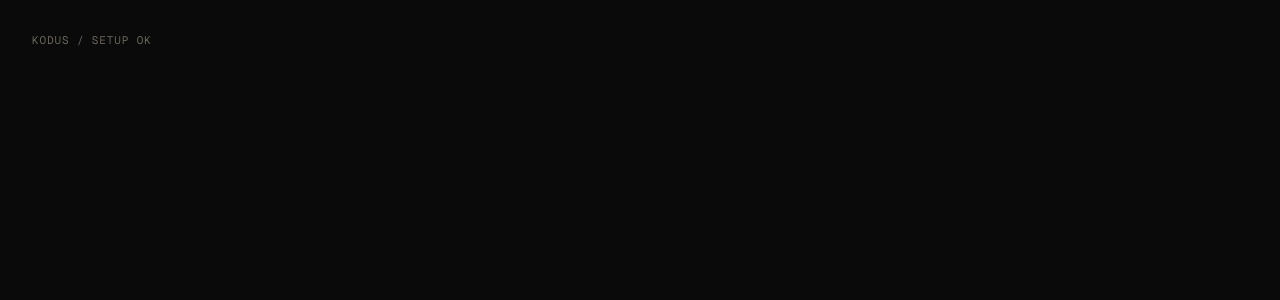
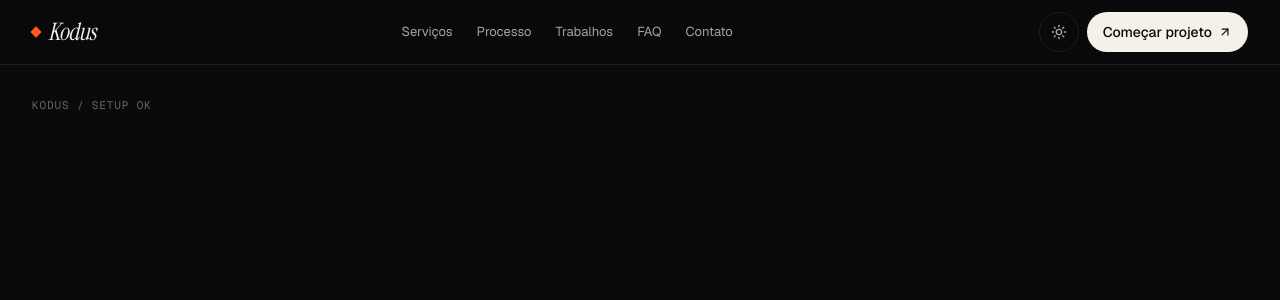
Before and after one commit to GapdmmDev/Kodus-Design, a Next.js app: page / in a window 1280 px wide. Shown: the top 300 px of the page. Built offline with nearby package versions, Linux system fonts and the light colour scheme.

Commit message:
feat(landing): nav

```diff
--- a/src/app/page.tsx
+++ b/src/app/page.tsx
@@ -1,6 +1,13 @@
+import { Nav } from "@/components/landing/Nav";
+
 export default function Home() {
   return (
-    <main className="min-h-screen" style={{ background: "var(--bg)", color: "var(--fg)" }}>
+    <>
+      <Nav />
+      <main
+        className="min-h-screen"
+        style={{ background: "var(--bg)", color: "var(--fg)" }}
+      >
         <p
           style={{
             fontFamily: "var(--font-mono)",
@@ -14,5 +21,6 @@ export default function Home() {
           Kodus / Setup OK
         </p>
       </main>
+    </>
   );
 }
--- /dev/null
+++ b/src/components/landing/Nav.tsx
@@ -0,0 +1,223 @@
+"use client";
+import { useState, useEffect, useCallback } from "react";
+import Link from "next/link";
+import { Menu, X, ArrowUpRight } from "lucide-react";
+import { motion, AnimatePresence } from "framer-motion";
+import { Container } from "@/components/ui/container";
+import { ThemeToggle } from "@/components/theme/theme-toggle";
+import { nav } from "@/lib/content";
+import { cn } from "@/lib/cn";
+
+function Logo({ onClick }: { onClick?: () => void }) {
+  return (
+    <Link
+      href="/"
+      onClick={onClick}
+      className="flex items-center gap-2 select-none"
+      aria-label="Kodus — página inicial"
+    >
+      <span
+        className="block h-2 w-2 rotate-45 bg-[var(--accent)]"
+        aria-hidden="true"
+      />
+      <span className="display italic text-2xl leading-none tracking-tight text-[var(--fg)]">
+        {nav.logo}
+      </span>
+    </Link>
+  );
+}
+
+export function Nav() {
+  const [open, setOpen] = useState(false);
+  const close = useCallback(() => setOpen(false), []);
+
+  // Scroll lock when drawer is open
+  useEffect(() => {
+    if (open) {
+      document.body.style.overflow = "hidden";
+    } else {
+      document.body.style.overflow = "";
+    }
+    return () => {
+      document.body.style.overflow = "";
+    };
+  }, [open]);
+
+  // Close on Escape key
+  useEffect(() => {
+    const onKey = (e: KeyboardEvent) => {
+      if (e.key === "Escape") close();
+    };
+    document.addEventListener("keydown", onKey);
+    return () => document.removeEventListener("keydown", onKey);
+  }, [close]);
+
+  return (
+    <>
+      {/* ── Sticky bar ─────────────────────────────────────────────────── */}
+      <header
+        className={cn(
+          "sticky top-0 z-50 border-b border-[var(--line)]",
+          "pt-[env(safe-area-inset-top)]",
+        )}
+        style={{
+          background: "color-mix(in oklch, var(--bg) 75%, transparent)",
+          backdropFilter: "blur(14px)",
+          WebkitBackdropFilter: "blur(14px)",
+        }}
+      >
+        <Container>
+          <div className="flex h-14 items-center justify-between min-[980px]:h-16">
+            <Logo />
+
+            {/* Desktop nav links */}
+            <nav
+              aria-label="Navegação principal"
+              className="hidden items-center gap-6 min-[980px]:flex"
+            >
+              {nav.links.map((link) => (
+                <Link
+                  key={link.href}
+                  href={link.href}
+                  className="text-[13px] text-[var(--fg-dim)] transition-colors duration-150 hover:text-[var(--fg)]"
+                >
+                  {link.label}
+                </Link>
+              ))}
+            </nav>
+
+            {/* Right-side actions */}
+            <div className="flex items-center gap-2">
+              <ThemeToggle />
+
+              {/* CTA — text + icon ≥480px, icon-only below */}
+              <Link
+                href={nav.cta.href}
+                className={cn(
+                  "group flex h-10 min-w-10 items-center justify-center gap-1.5 rounded-full px-4",
+                  "bg-[var(--fg)] text-sm font-medium text-[var(--bg)]",
+                  "transition-colors duration-200 hover:bg-[var(--accent)] hover:text-white",
+                  "focus-visible:outline-none focus-visible:ring-2 focus-visible:ring-[var(--accent)] focus-visible:ring-offset-2 focus-visible:ring-offset-[var(--bg)]",
+                  // icon-only below 480px: remove text padding
+                  "max-[480px]:px-2.5",
+                )}
+              >
+                <span className="hidden min-[480px]:inline">{nav.cta.label}</span>
+                <ArrowUpRight
+                  size={14}
+                  className="shrink-0 transition-transform duration-150 group-hover:translate-x-px group-hover:-translate-y-px"
+                  aria-hidden="true"
+                />
+              </Link>
+
+              {/* Hamburger — visible below 980px */}
+              <button
+                className={cn(
+                  "flex h-11 w-11 items-center justify-center rounded-full",
+                  "border border-[var(--line)] text-[var(--fg-dim)]",
+                  "transition-colors duration-150 hover:border-[var(--line-strong)] hover:text-[var(--fg)]",
+                  "focus-visible:outline-none focus-visible:ring-2 focus-visible:ring-[var(--accent)] focus-visible:ring-offset-2 focus-visible:ring-offset-[var(--bg)]",
+                  "min-[980px]:hidden",
+                )}
+                aria-label={open ? "Fechar menu" : "Abrir menu"}
+                aria-expanded={open}
+                aria-controls="mobile-drawer"
+                onClick={() => setOpen((v) => !v)}
+              >
+                <Menu size={20} aria-hidden="true" />
+              </button>
+            </div>
+          </div>
+        </Container>
+      </header>
+
+      {/* ── Mobile drawer ──────────────────────────────────────────────── */}
+      <AnimatePresence>
+        {open && (
+          <motion.div
+            id="mobile-drawer"
+            role="dialog"
+            aria-modal="true"
+            aria-label="Menu de navegação"
+            className={cn(
+              "fixed inset-0 z-[60] flex flex-col bg-[var(--bg)]",
+              "px-8 pb-[max(32px,env(safe-area-inset-bottom))]",
+              "pt-[max(24px,env(safe-area-inset-top))]",
+            )}
+            initial={{ opacity: 0, y: -12 }}
+            animate={{ opacity: 1, y: 0 }}
+            exit={{ opacity: 0, y: -12 }}
+            transition={{ duration: 0.22, ease: [0.32, 0.72, 0, 1] }}
+          >
+            {/* Drawer header */}
+            <div className="flex h-14 items-center justify-between">
+              <Logo onClick={close} />
+
+              <button
+                className={cn(
+                  "flex h-11 w-11 items-center justify-center rounded-full",
+                  "border border-[var(--line)] text-[var(--fg-dim)]",
+                  "transition-colors duration-150 hover:border-[var(--line-strong)] hover:text-[var(--fg)]",
+                  "focus-visible:outline-none focus-visible:ring-2 focus-visible:ring-[var(--accent)] focus-visible:ring-offset-2 focus-visible:ring-offset-[var(--bg)]",
+                )}
+                onClick={close}
+                aria-label="Fechar menu"
+              >
+                <X size={20} aria-hidden="true" />
+              </button>
+            </div>
+
+            {/* Drawer links */}
+            <nav
+              aria-label="Menu mobile"
+              className="mt-10 flex flex-col gap-6"
+            >
+              {nav.links.map((link, i) => (
+                <motion.div
+                  key={link.href}
+                  initial={{ opacity: 0, x: -12 }}
+                  animate={{ opacity: 1, x: 0 }}
+                  transition={{ delay: 0.04 + i * 0.04, duration: 0.18 }}
+                >
+                  <Link
+                    href={link.href}
+                    onClick={close}
+                    className={cn(
+                      "display block italic leading-tight text-[32px] text-[var(--fg)]",
+                      "transition-colors duration-150 hover:text-[var(--accent)]",
+                      // min 44px hit target
+                      "py-1",
+                    )}
+                  >
+                    {link.label}
+                  </Link>
+                </motion.div>
+              ))}
+            </nav>
+
+            {/* Drawer CTA — pinned to bottom */}
+            <div className="mt-auto pt-8">
+              <Link
+                href={nav.cta.href}
+                onClick={close}
+                className={cn(
+                  "group inline-flex h-12 items-center gap-2 rounded-full px-6",
+                  "bg-[var(--accent)] text-sm font-medium text-white",
+                  "transition-colors duration-200 hover:opacity-90",
+                  "focus-visible:outline-none focus-visible:ring-2 focus-visible:ring-[var(--accent)] focus-visible:ring-offset-2 focus-visible:ring-offset-[var(--bg)]",
+                )}
+              >
+                {nav.cta.label}
+                <ArrowUpRight
+                  size={14}
+                  className="shrink-0 transition-transform duration-150 group-hover:translate-x-px group-hover:-translate-y-px"
+                  aria-hidden="true"
+                />
+              </Link>
+            </div>
+          </motion.div>
+        )}
+      </AnimatePresence>
+    </>
+  );
+}
```
Also changed, not shown: .claude/settings.local.json. Lines whose indentation alone changed are shown as unchanged.
